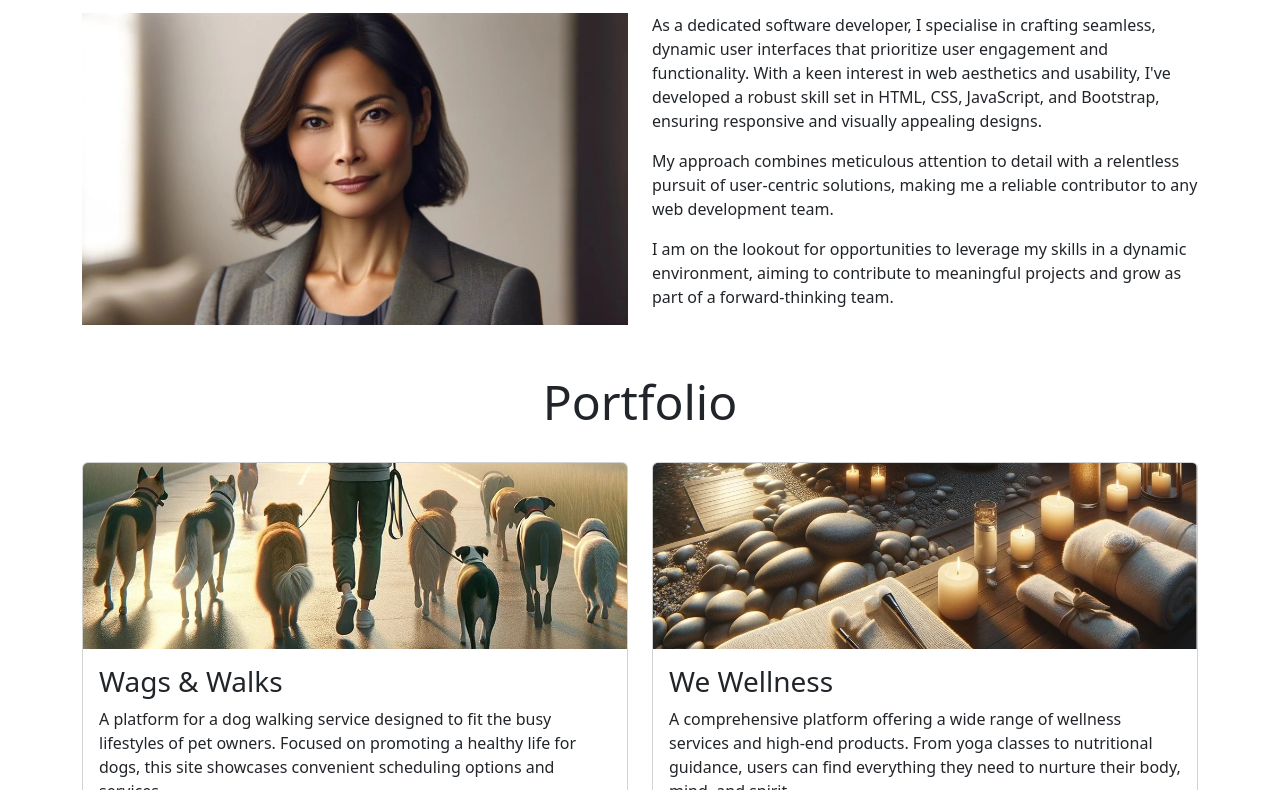
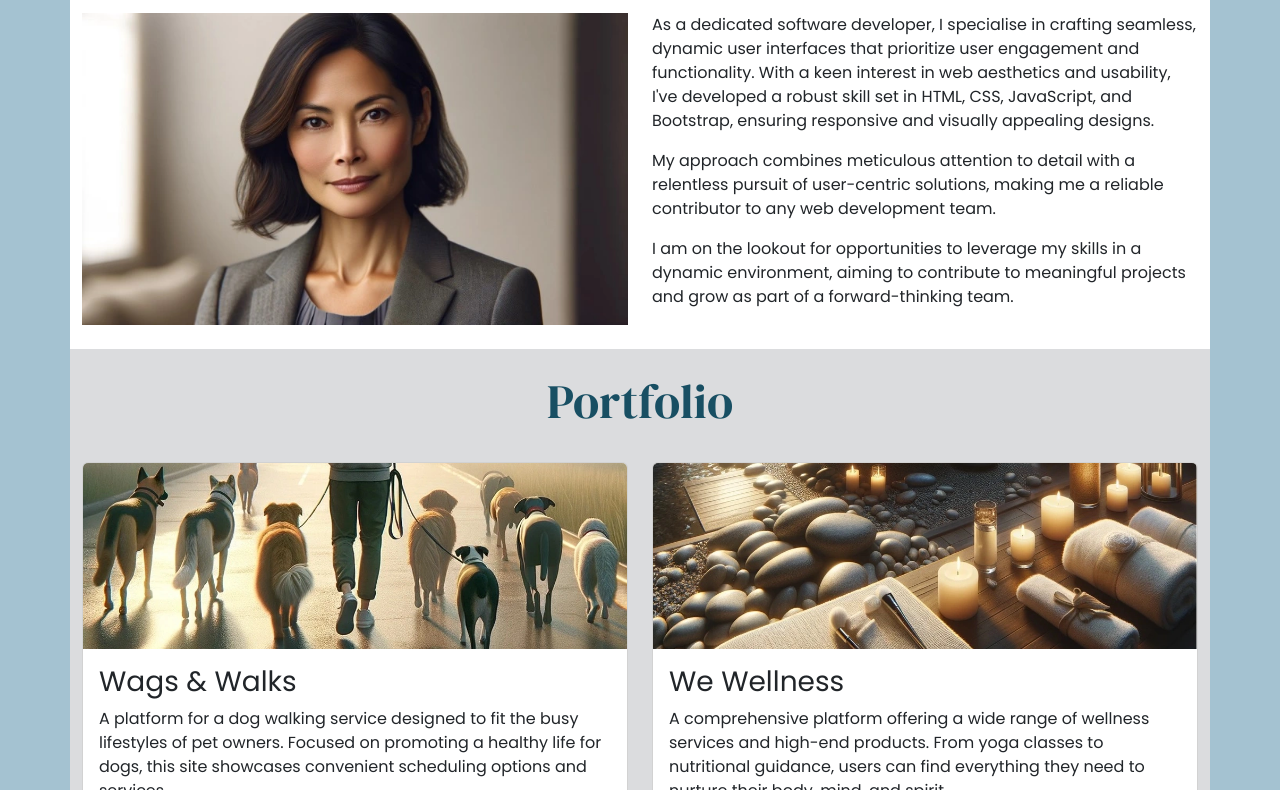
Before and after one commit to Johan-4P/Portfolio, a plain HTML site: page index.html in a window 1280 px wide. Shown: the part 572-1362 px from the top of the page. Drawn offline with nearby package versions, Linux system fonts and the light colour scheme.

Commit message:
add stylesheet

```diff
--- /dev/null
+++ b/assets/css/style.css
@@ -0,0 +1,41 @@
+/*
+    #a4c2d1; egg blue
+    #dbdcde; light grey
+    #1f7798; mid-blue
+    #184f63; dark-blue
+*/
+
+/* global styles */
+
+@import url('https://fonts.googleapis.com/css2?family=DM+Serif+Display:ital@0;1&family=Poppins&display=swap');
+
+body {
+    font-family: "poppins", sans-serif;
+    background-color: #a4c2d1; /*Egg blue*/
+}
+
+h1,
+h2 {
+    font-family: "DM Serif Display", serif;
+    color: #184f63; /*Dark-blue*/
+}
+
+/* About section */
+#about {
+    background-color: white;
+}
+
+/* Portfolio */
+#portfolio {
+    background-color: #dbdcde; /*light grey*/
+}
+
+/* Contact section */
+#contact {
+    background-color: white;
+}
+
+/* Header scetion */
+#hero {
+    background: url("assets/images/background.webp");
+}
--- a/index.html
+++ b/index.html
@@ -8,6 +8,8 @@
     <!-- Bootstrap CSS Link -->
     <link href="https://cdn.jsdelivr.net/npm/bootstrap@5.3.3/dist/css/bootstrap.min.css" rel="stylesheet"
         integrity="sha384-QWTKZyjpPEjISv5WaRU9OFeRpok6YctnYmDr5pNlyT2bRjXh0JMhjY6hW+ALEwIH" crossorigin="anonymous">
+    <!-- Custom CSS stylesheet -->
+     <link rel="stylesheet" href="assets/css/style.css">
 </head>
 
 <body>
```
Also changed, not shown: assets/images/background.webp (added).
